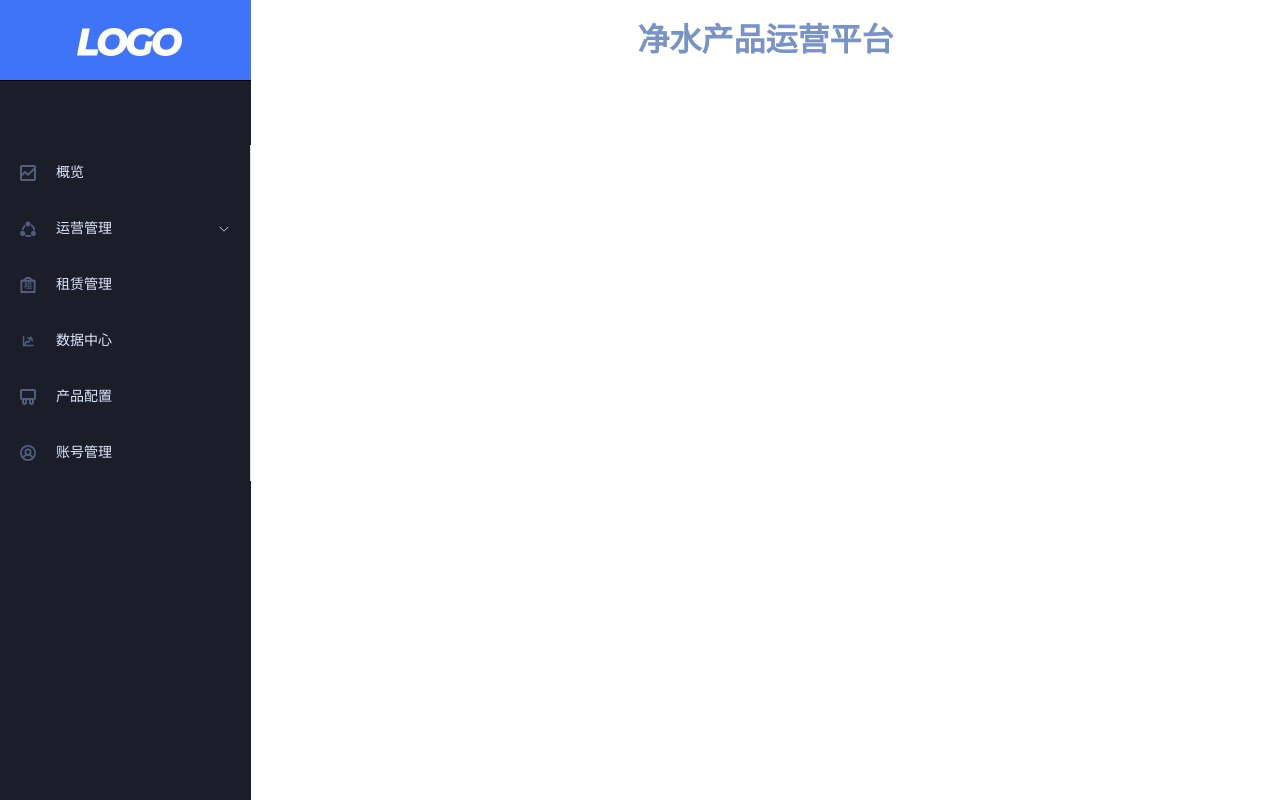
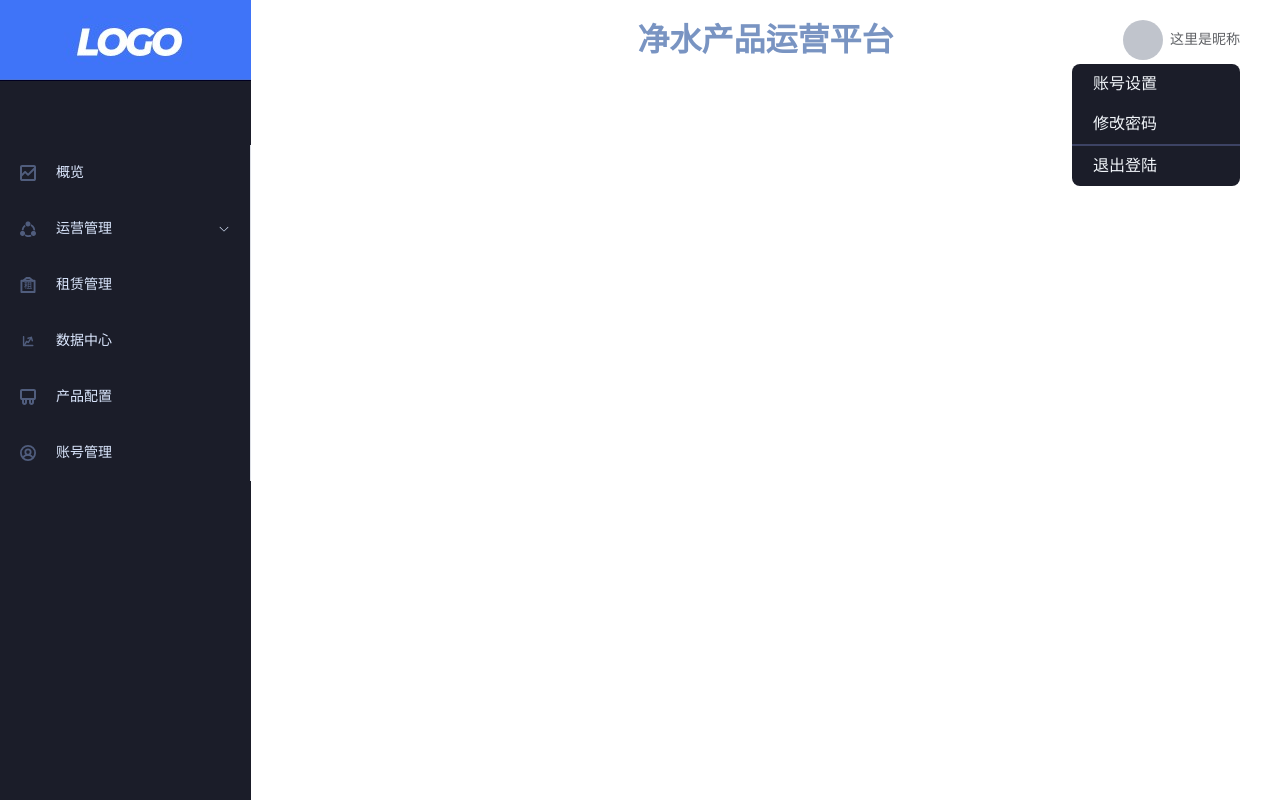
Before and after one commit to Sun025/Water_SAAS_Platform_Backstage_System, a Vue app: page / in a window 1280 px wide. Built offline with nearby package versions, Linux system fonts and the light colour scheme.

Commit message:
Component PageHeader development completed

```diff
--- a/src/assets/reset.css
+++ b/src/assets/reset.css
@@ -2,3 +2,7 @@
     margin: 0;
     padding: 0;
 }
+
+ul, li {
+    list-style: none;
+}
--- a/src/views/manage/index.vue
+++ b/src/views/manage/index.vue
@@ -24,6 +24,7 @@ import PageHeader from './page-header/index.vue'
     }
     .manage_main {
         flex: 1;
+        padding: 0 40px;
     }
 }
 </style>
--- a/src/views/manage/page-header/index.vue
+++ b/src/views/manage/page-header/index.vue
@@ -1,10 +1,17 @@
 <template>
     <div class="page_header">
         <h1>净水产品运营平台</h1>
+        <div class="login">
+            <LoginInfo></LoginInfo>
+            <LoginList class="login_list"></LoginList>
+        </div>
     </div>
 </template>
 
-<script setup lang="ts"></script>
+<script setup lang="ts">
+import LoginInfo from "./login-info/index.vue";
+import LoginList from './login-list/index.vue'
+</script>
 
 <style scoped lang="less">
 .page_header {
@@ -12,5 +19,18 @@
     text-align: center;
     line-height: 80px;
     color: #7994C2;
+    position: relative;
+
+    .login {
+        position: absolute;
+        right: 0;
+        top: 0;
+
+        .login_list {
+            position: absolute;
+            right: 0;
+            top: 64px;
+        }
+    }
 }
 </style>
--- /dev/null
+++ b/src/views/manage/page-header/login-info/index.vue
@@ -0,0 +1,19 @@
+<template>
+    <div class="login_info">
+        <el-avatar size="defalut"></el-avatar>
+        <el-text class="login_name">这里是昵称</el-text>
+    </div>
+</template>
+
+<script setup lang="ts"></script>
+
+<style scoped lang="less">
+.login_info {
+    display: flex;
+    align-items: center;
+
+    .login_name {
+        margin-left: 7px;
+    }
+}
+</style>
--- /dev/null
+++ b/src/views/manage/page-header/login-list/index.vue
@@ -0,0 +1,29 @@
+<template>
+    <ul class="login_list">
+        <li>账号设置</li>
+        <li>修改密码</li>
+        <li class="li_buttom">退出登陆</li>
+    </ul>
+</template>
+
+<script setup lang="ts"></script>
+
+<style scoped lang="less">
+ul {
+    width: 168px;
+    background-color: #1B1D29;
+    border-radius: 8px;
+    color: #F2F6FA;
+
+    li {
+        height: 40px;
+        text-align: left;
+        line-height: 40px;
+        padding-left: 21px;
+    }
+
+    .li_buttom {
+        border-top: 2px solid #3D4364;
+    }
+}
+</style>
```
